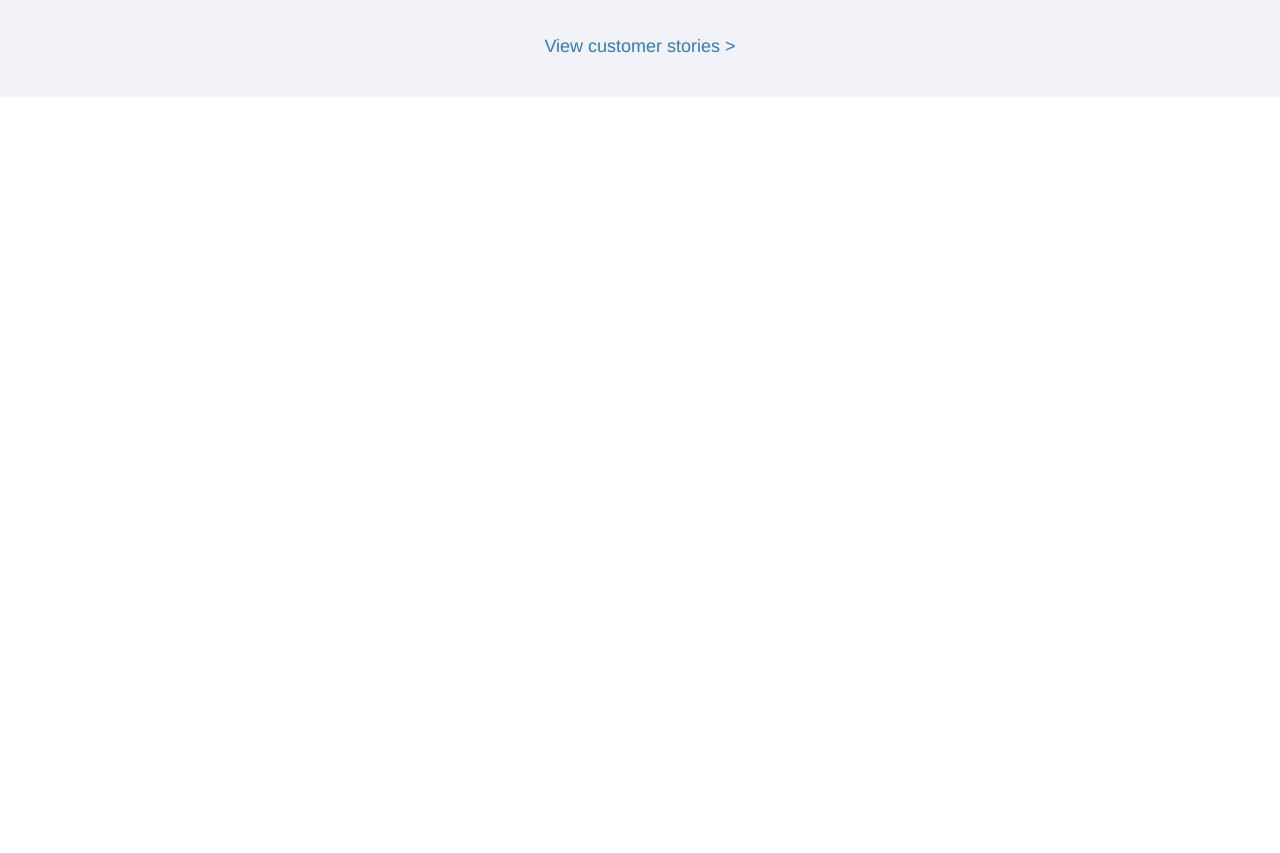
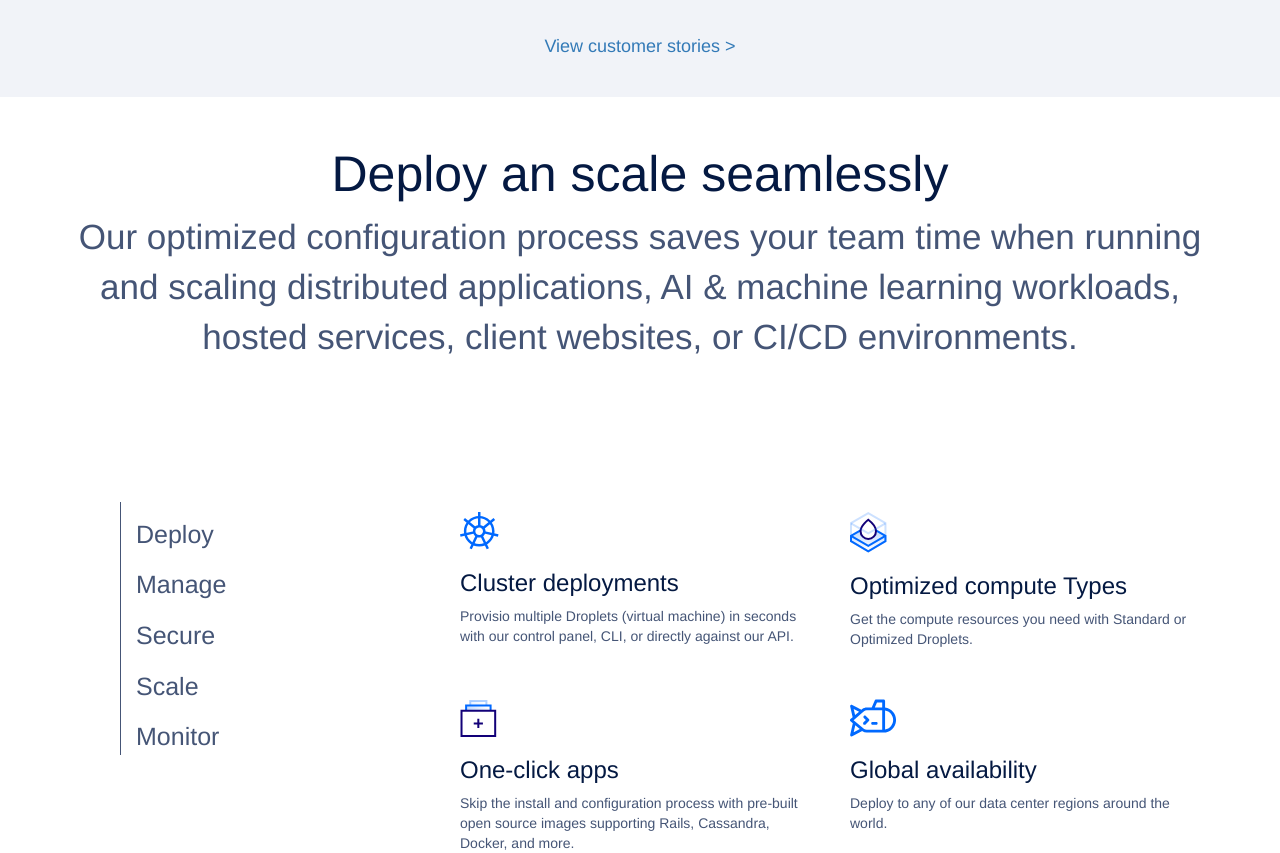
Before and after one commit to EdoPi/html-css-digitalocean, a plain HTML site: page index.html in a window 1280 px wide. Shown: the part 884-1737 px from the top of the page. Before the commit the page ends 981 px from the top, so only its background shows below. Drawn offline with nearby package versions, Linux system fonts and the light colour scheme.

Commit message:
fascia customers 2

```diff
--- a/css/style.css
+++ b/css/style.css
@@ -1,3 +1,25 @@
+/* utility class*/
+
+.description-color{
+  color: #455576;
+}
+.title-color{
+  color: #041942;
+}
+
+.my-box-title {
+  text-align: center;
+  margin: 50px 0 100px;
+}
+
+.my-box-title h2{
+font-size: 50px;
+}
+
+.my-box-title span{
+   font-size: 35px;
+}
+
 /* Navar*/
 .my-navbar {
   background-color: white;
@@ -123,6 +145,8 @@ margin-top: 15px;
 }
   /* end form*/
 
+
+  /*   customer  */
 .my-customer{
   background-color: #F1F3F8;
   text-align: center;
@@ -144,22 +168,50 @@ margin-top: 15px;
 .customers img:last-child{
   padding-right: 0;
 }
+/* end customer*/
+
+/* deploy*/
+
+.deploy-sidebar{
+  font-size: 25px;
+  border-left: 1px solid #455576;
+  padding-left: 15px;
+  margin-left: 50px;
+  margin-top: 40px;
+}
+
+.deploy-sidebar div{
+  padding-top: 15px;
+}
+
+.deploy-container{
+  margin-top: 50px;
+  padding-right: 15px;
+}
 
 
-  @media screen and (max-width:767px){
 
-    .content-jumbotron-left h1{
-      font-size: 40px;
-    }
-
-    .customers img{
-      width:  300px;
-    }
+@media screen and (max-width:991px){
+  .customers img{
+    width:  100px;
   }
 
-  @media screen and (max-width:991px){
-    .customers img{
-      width:  100px;
-    }
+}
+
+@media screen and (max-width:767px){
+
+  .content-jumbotron-left h1{
+    font-size: 40px;
+  }
+  .content-jumbotron-right{
+    margin-bottom: 20px;
+  }
+  .customers img{
+    width:  300px;
+  }
+
+  .deploy-sidebar{
+    margin-left: 15px;
 
   }
+}
--- a/index.html
+++ b/index.html
@@ -62,7 +62,7 @@
                 <button type="button" name="button">Create your account</button>
                 <button type="button" name="button"><img src="img/google-logo.png" alt="google-logo">Sign up with google</button>
                 <div class="">
-                  <span>By signing up you agree to the <a href="#">Terms of Service</a> </span>
+                  <span>By signing up you agree to the <a href="#">Terms of Service.</a> </span>
                 </div>
               </form>
             </div>
@@ -75,9 +75,7 @@
     <!--      customer     -->
     <div class="my-customer">
       <div class="container">
-
         <h4>INNOVATIVE BUSINESS TRUST DIGITALOCEAN</h4>
-
         <div class="customers">
           <img src="img/docker.svg" alt="docker">
           <img src="img/gitlab.svg" alt="gitlab">
@@ -89,8 +87,68 @@
         <h4><a href="#">View customer stories &#62; </a></h4>
       </div>
     </div>
+    <!--  end customer  -->
+
+    <!--      Deploy     -->
+    <div class="my-deploy">
+      <div class="container">
+        <div class="row">
+          <div class="col-xs-12">
+            <div class="my-box-title">
+              <h2 class="title-color">Deploy an scale seamlessly</h2>
+              <span class="description-color">Our optimized configuration process saves your team time when running and scaling distributed applications, AI & machine learning workloads, hosted services, client websites, or CI/CD environments.</span>
+            </div>
+          </div>
+        </div>
+        <div class="row">
+          <div class="col-xs-12 col-sm-4">
+            <div class="deploy-sidebar">
+              <div class="description-color"><span>Deploy</span></div>
+              <div class="description-color"><span>Manage</span></div>
+              <div class="description-color"><span>Secure</span></div>
+              <div class="description-color"><span>Scale</span></div>
+              <div class="description-color"><span>Monitor</span></div>
+            </div>
+          </div>
+          <div class="col-xs-12 col-sm-8">
+            <div class="row">
+              <div class="col-xs-12 col-sm-6">
+                <div class="deploy-container timone">
+                  <img src="img/timone.svg" alt="">
+                  <h3 class="title-color">Cluster deployments</h3>
+                  <span class="description-color" >Provisio multiple Droplets (virtual machine) in seconds with our control panel, CLI, or directly against our API.</span>
+                </div>
+              </div>
+              <div class="col-xs-12 col-sm-6">
+                <div class="deploy-container goccia">
+                  <img src="img/goccia.svg" alt="">
+                  <h3 class="title-color">Optimized compute Types</h3>
+                  <span class="description-color">Get the compute resources you need with Standard or Optimized Droplets.</span>
+                </div>
+              </div>
+              <div class="col-xs-12 col-sm-6">
+                <div class="deploy-container finestra">
+                  <img src="img/finestra.svg" alt="">
+                  <h3 class="title-color">One-click apps</h3>
+                  <span class="description-color">Skip the install and configuration process with pre-built open source images supporting Rails, Cassandra, Docker, and more.</span>
+                </div>
+              </div>
+              <div class="col-xs-12 col-sm-6">
+                <div class="deploy-container missile">
+                  <img src="img/missile.svg" alt="">
+                  <h3 class="title-color">Global availability</h3>
+                  <span class="description-color">Deploy to any of our data center regions around the world.</span>
+                </div>
+              </div>
+            </div>
+
+          </div>
+
+        </div>
+
+      </div>
+
+    </div>
 
   </body>
 </html>
-
-<!--   -->
```
Also changed, not shown: img/finestra.svg (added), img/goccia.svg (added), img/missile.svg (added), img/timone.svg (added).
